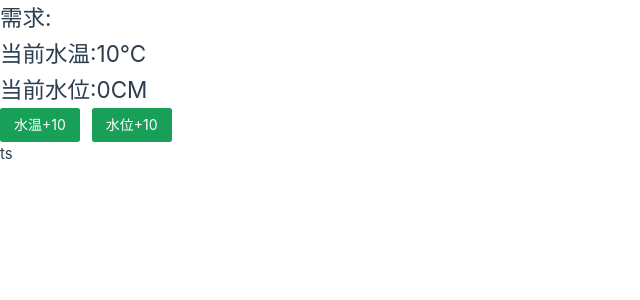
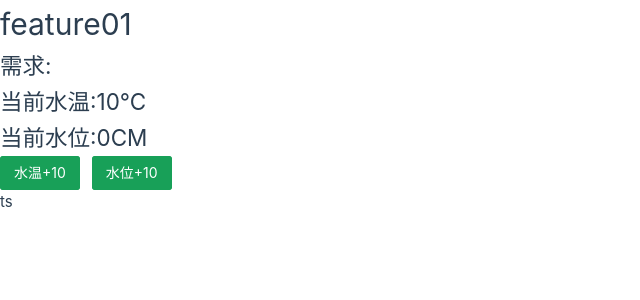
Before and after one commit to fandy0909/myProject, a Vue app: page / in a window 1280 px wide. Shown: the top 300 px of the page, without its empty margins (0-640 px from the left). Built offline with nearby package versions, Linux system fonts and the light colour scheme.

Commit message:
feat✨: feature01

```diff
--- a/src/components/watchEffectDemo.vue
+++ b/src/components/watchEffectDemo.vue
@@ -27,6 +27,7 @@
 
 <template>
   <div class="watchEffect-page">
+    <h1>feature01</h1>
     <h2>需求:</h2>
     <h2>当前水温:{{ temp }}℃</h2>
     <h2>当前水位:{{ height }}CM</h2>
```
